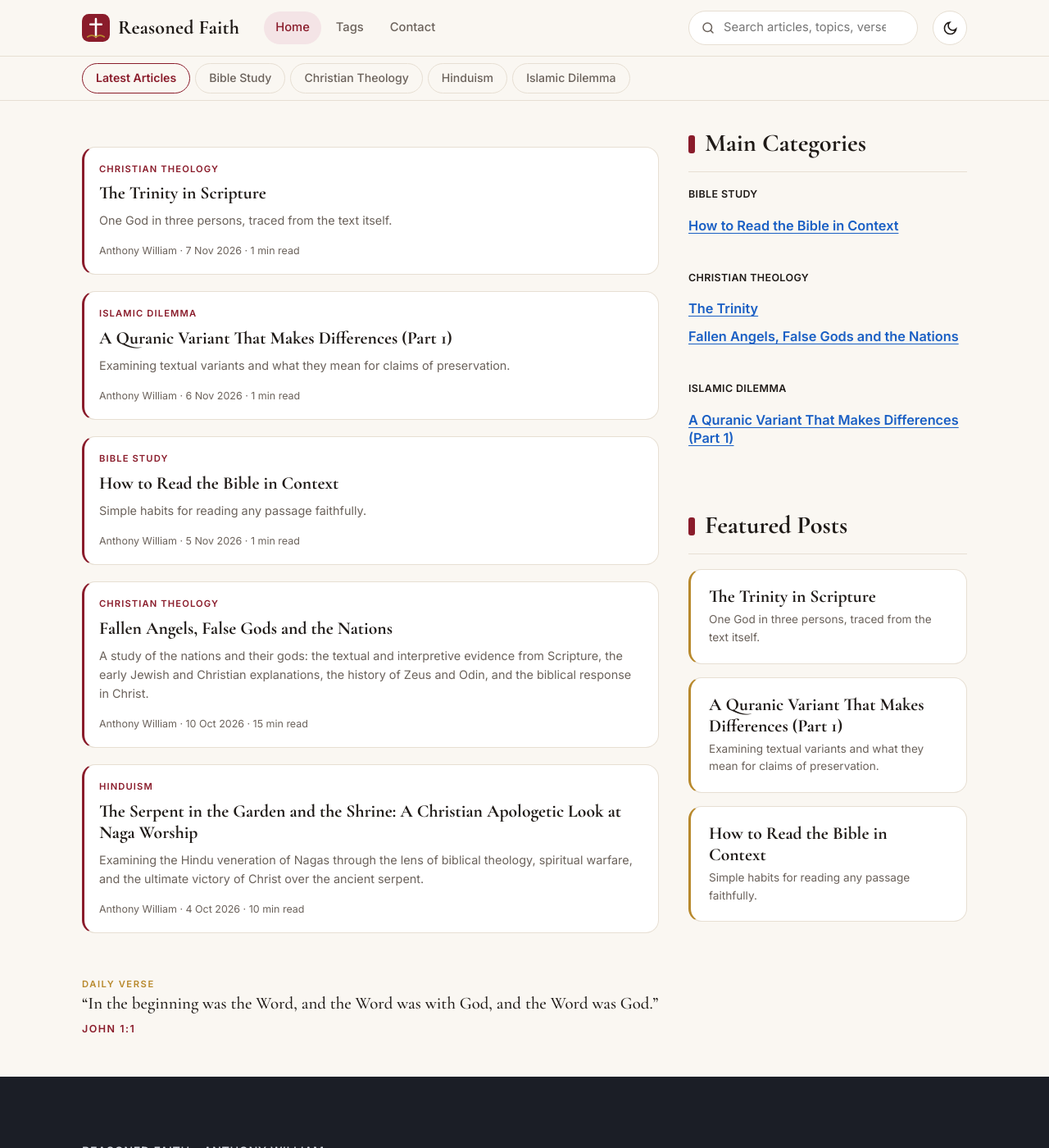
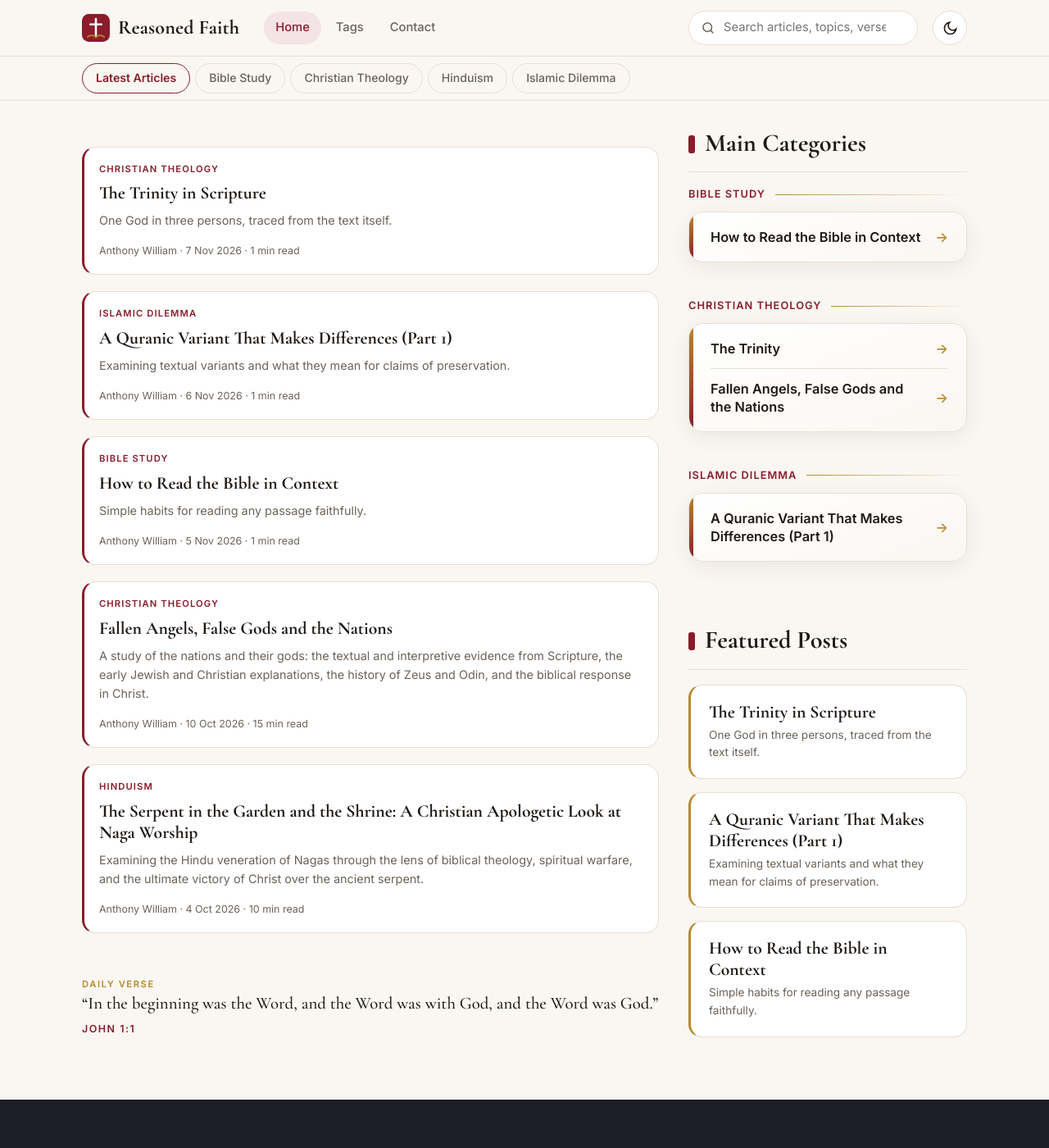
Before and after one commit to Reasoned-faith/reasoned-faith.github.io, a Jekyll site: the page built from index.html, in a window 1280 px wide and 1400 px high. Shown: the whole window at 82% size. Built offline with Jekyll 4.4.1, drawn with Linux system fonts in a browser that asks for light colours.

Commit message:
Update style.css

```diff
--- a/assets/css/style.css
+++ b/assets/css/style.css
@@ -363,3 +363,17 @@ img,video,iframe,svg{max-width:100%}
   .sp-app i{width:42px;height:42px}
   .site-footer{padding-top:28px}
 }
+
+/* Main Categories: framed cards */
+.mc-h{display:flex;align-items:center;gap:12px;margin:0 0 12px;color:var(--accent);font-size:.8rem;letter-spacing:.08em}
+.mc-h::after{content:"";flex:1;height:1px;background:linear-gradient(90deg,var(--gold),transparent)}
+.mc-box{position:relative;overflow:hidden;border:1px solid var(--line);background:linear-gradient(160deg,var(--surface) 0%,var(--bg) 100%);border-radius:18px;padding:6px 22px 6px 26px;box-shadow:var(--shadow);transition:.25s}
+.mc-box::before{content:"";position:absolute;left:0;top:0;bottom:0;width:5px;background:linear-gradient(180deg,var(--gold),var(--accent))}
+.mc-box:hover{border-color:var(--gold)}
+.mc-box li{margin:0;border-bottom:1px solid var(--line)}
+.mc-box li:last-child{border-bottom:0}
+.mc-box li a{display:flex;align-items:center;justify-content:space-between;gap:12px;padding:13px 0;color:var(--text);font-weight:600;text-decoration:none;transition:.2s}
+.mc-box li a::after{content:"\2192";flex:none;color:var(--gold);transition:.2s}
+.mc-box li a:hover{color:var(--accent);padding-left:6px}
+.mc-box li a:hover::after{color:var(--accent);transform:translateX(4px)}
+.mc-box li.mc-empty{padding:13px 0}
```
